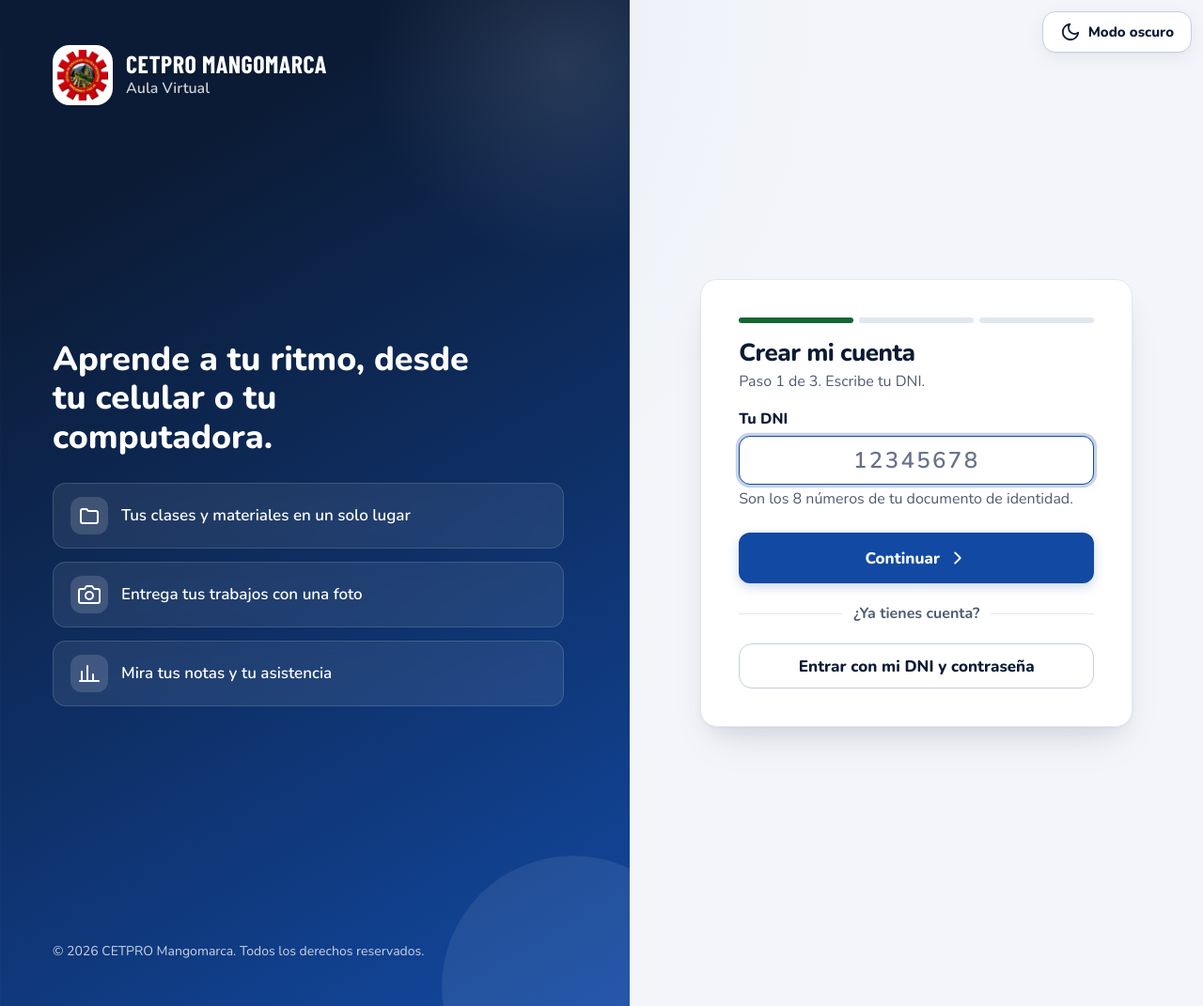
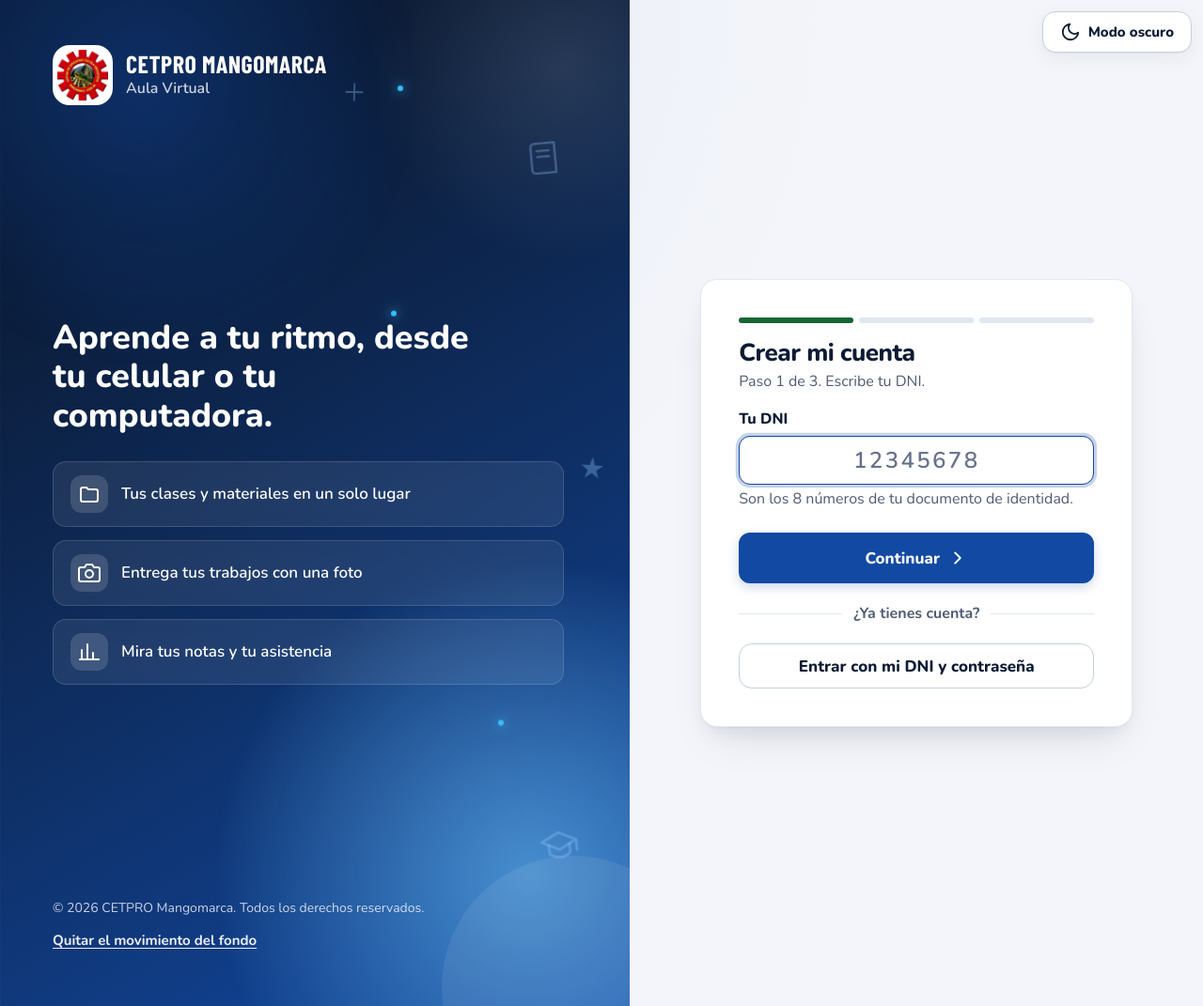
Before and after one commit to Mizunoms/AulaVirtualCetpro, a Django app: page /registro in a window 1280 px wide. Shown: the whole page at 94% size. Run offline with Django 5.2, Linux system fonts and the light colour scheme; data that the repository does not hold is empty; some web fonts are replaced.

Commit message:
feat: fondo vivo en la pantalla de entrada (luces, figuras flotantes y efecto del ratón)
Adaptado de una segunda propuesta de diseño. Solo en pantalla ancha: dos luces que respiran,
figuras (libro, birrete, estrella, cruz) y puntos que flotan, y un efecto de profundidad con el
ratón. Las tres ventajas entran una tras otra y se iluminan al pasar el ratón.

Cambios respecto de la propuesta:
- El efecto del ratón funcionaba mal (la animación de flotar pisaba el movimiento): ahora cada
  figura va en una capa que mueve el ratón y por dentro flota sola.
- Se detiene con «Reducir animaciones», con el aviso del aparato de menos movimiento y con un
  botón nuevo «Quitar el movimiento del fondo» (se recuerda); con alto contraste se esconde.
- Sin desenfoque pesado y solo transform/opacity, para computadoras viejas. En celular no se carga.
- No se copió el brillo del botón que se repetía sin parar, ni el logo de libro (queda el del CETPRO).

Co-Authored-By: Claude Sonnet 5.5 <noreply@anthropic.com>

```diff
--- a/static/css/app.css
+++ b/static/css/app.css
@@ -1436,3 +1436,63 @@ body.sin-animacion .confeti { display: none !important; }
 
 /* Alto contraste: las tarjetas translúcidas pasan a bordes fuertes */
 body.alto-contraste .publica-lado .puntos li { background: #000; border-color: #fff; -webkit-backdrop-filter: none; backdrop-filter: none; }
+
+/* ===== Entrada: fondo vivo (luces que respiran, figuras que flotan, efecto del ratón) =====
+   Solo en pantalla ancha. Solo se mueven transform y opacity. Se detiene con «Reducir animaciones», con el aviso del aparato de
+   menos movimiento, con el botón «Quitar el movimiento del fondo» (se recuerda) y se esconde con alto contraste. */
+@keyframes luz-viva { from { transform: scale(.9) translate(0, 0); opacity: .6; } to { transform: scale(1.15) translate(30px, -20px); opacity: .95; } }
+@keyframes flotar { 0% { transform: translateY(0) rotate(0); } 50% { transform: translateY(-16px) rotate(8deg); } 100% { transform: translateY(12px) rotate(-6deg); } }
+
+.fondo-vivo, .fondo-pausa { display: none; }
+@media (min-width: 992px) {
+  .fondo-vivo { display: block; position: absolute; inset: 0; z-index: 0; overflow: hidden; pointer-events: none; }
+  /* El ratón mueve la capa (--px y --py van de -0.5 a 0.5); la figura de adentro flota por su cuenta */
+  .fondo-capa {
+    position: absolute; will-change: transform; transition: transform .35s ease-out;
+    transform: translate3d(calc(var(--px, 0) * var(--prof, 20) * 1px), calc(var(--py, 0) * var(--prof, 20) * 1px), 0);
+  }
+  .luz { display: block; border-radius: 50%; animation: luz-viva 11s ease-in-out infinite alternate; will-change: transform, opacity; }
+  .capa-luz-1 { top: -170px; left: -150px; }
+  .capa-luz-2 { right: -170px; bottom: -190px; }
+  .luz-1 { width: 560px; height: 560px; background: radial-gradient(circle, rgba(37, 99, 235, .5) 0%, rgba(37, 99, 235, .18) 45%, transparent 70%); background: radial-gradient(circle, color-mix(in srgb, var(--azul) 55%, transparent) 0%, color-mix(in srgb, var(--azul) 20%, transparent) 45%, transparent 70%); }
+  .luz-2 { width: 620px; height: 620px; animation-duration: 14s; animation-delay: -5s; background: radial-gradient(circle, rgba(56, 189, 248, .32) 0%, rgba(56, 189, 248, .12) 45%, transparent 70%); background: radial-gradient(circle, color-mix(in srgb, var(--azul) 45%, #7dd3fc) 0%, transparent 68%); opacity: .5; }
+  .figura { display: block; color: rgba(147, 197, 253, .34); animation: flotar 8s ease-in-out infinite alternate; will-change: transform; }
+  .fig-1 { top: 13%; right: 11%; }
+  .fig-2 { bottom: 15%; right: 8%; }
+  .fig-3 { top: 46%; right: 4%; }
+  .fig-4 { top: 8%; left: 54%; }
+  .fig-1 .figura { animation-duration: 7s; animation-delay: -1s; }
+  .fig-2 .figura { animation-duration: 9s; animation-delay: -3s; }
+  .fig-3 .figura { animation-duration: 6.5s; animation-delay: -2s; }
+  .fig-4 .figura { animation-duration: 10s; animation-delay: -6s; }
+  .punto { display: block; width: 6px; height: 6px; border-radius: 50%; background: #38bdf8; box-shadow: 0 0 12px #38bdf8; animation: flotar 6s ease-in-out infinite alternate; }
+  .punto-1 { top: 30%; left: 62%; }
+  .punto-2 { bottom: 28%; right: 20%; }
+  .punto-3 { top: 10%; right: 36%; }
+  .punto-2 .punto { animation-duration: 7.5s; animation-delay: -2.5s; }
+  .punto-3 .punto { animation-duration: 5s; animation-delay: -1s; }
+  .fondo-quieto .luz, .fondo-quieto .figura, .fondo-quieto .punto { animation-play-state: paused; }
+
+  /* Pie de la columna de la marca: derechos y botón para quitar el movimiento */
+  .publica-base { display: flex; flex-direction: column; align-items: flex-start; gap: .125rem; }
+  .fondo-pausa {
+    display: inline-flex; align-items: center; min-height: 44px; padding: 0 .25rem; margin-left: -.25rem; border: 0; border-radius: 8px;
+    background: none; color: rgba(255, 255, 255, .92); font: inherit; font-size: .9375rem; font-weight: 700; text-decoration: underline; text-underline-offset: 3px; cursor: pointer;
+  }
+  .fondo-pausa:hover { color: #fff; }
+
+  /* Las tres ventajas: entran una tras otra y, al pasar el ratón, se iluminan y el ícono gira */
+  .publica-lado .puntos li {
+    transition: background-color .3s ease, border-color .3s ease, transform .35s cubic-bezier(.16, 1, .3, 1), box-shadow .3s ease;
+    animation: aparecer .7s ease backwards;
+  }
+  .publica-lado .puntos li:nth-child(1) { animation-delay: .15s; }
+  .publica-lado .puntos li:nth-child(2) { animation-delay: .25s; }
+  .publica-lado .puntos li:nth-child(3) { animation-delay: .35s; }
+  .publica-lado .puntos li:hover { background: rgba(255, 255, 255, .14); border-color: rgba(125, 190, 255, .65); transform: translateX(8px); box-shadow: 0 14px 28px -10px rgba(0, 0, 0, .45), 0 0 18px rgba(56, 189, 248, .22); }
+  .publica-lado .puntos .icono { transition: transform .4s ease, background-color .3s ease, color .3s ease; }
+  .publica-lado .puntos li:hover .icono { transform: scale(1.12) rotate(8deg); background: #38bdf8; color: #050d1f; }
+}
+@media (min-width: 992px) and (prefers-reduced-motion: reduce) { .fondo-pausa { display: none; } }
+body.sin-animacion .fondo-pausa, body.alto-contraste .fondo-pausa, body.alto-contraste .fondo-vivo { display: none; }
+body.alto-contraste .publica-lado .puntos li:hover { background: #000; box-shadow: none; }
--- a/static/js/app.js
+++ b/static/js/app.js
@@ -700,6 +700,49 @@
     }
   } catch (e) { /* sin almacenamiento del navegador: no pasa nada */ }
 
+  // Fondo vivo de la entrada: las luces y figuras se mueven un poco al mover el ratón (solo con ratón y pantalla ancha).
+  // «Quitar el movimiento del fondo» lo detiene y se recuerda en este aparato.
+  var lado = document.querySelector('.publica-lado');
+  var fondo = lado && lado.querySelector('.fondo-vivo');
+  if (fondo) {
+    var pausa = lado.querySelector('[data-fondo-pausa]');
+    var quieto = false;
+    try { quieto = localStorage.getItem('fondo-quieto') === '1'; } catch (e) { /* sin almacenamiento */ }
+    var centrarFondo = function () { fondo.style.setProperty('--px', 0); fondo.style.setProperty('--py', 0); };
+    var ponerQuieto = function (valor) {
+      quieto = valor;
+      lado.classList.toggle('fondo-quieto', valor);
+      if (valor) { centrarFondo(); }
+      if (pausa) { pausa.textContent = valor ? 'Poner el movimiento del fondo' : 'Quitar el movimiento del fondo'; }
+    };
+    ponerQuieto(quieto);
+    if (pausa) {
+      pausa.addEventListener('click', function () {
+        ponerQuieto(!quieto);
+        try { localStorage.setItem('fondo-quieto', quieto ? '1' : '0'); } catch (e) { /* vale solo en esta visita */ }
+      });
+    }
+    if (window.matchMedia && window.matchMedia('(hover: hover) and (pointer: fine) and (min-width: 992px)').matches) {
+      var cuadro = 0;
+      var px = 0;
+      var py = 0;
+      lado.addEventListener('pointermove', function (ev) {
+        if (quieto || sinMovimiento() || ev.pointerType === 'touch') { return; }
+        var caja = lado.getBoundingClientRect();
+        px = (ev.clientX - caja.left) / caja.width - 0.5;
+        py = (ev.clientY - caja.top) / caja.height - 0.5;
+        if (!cuadro) {
+          cuadro = window.requestAnimationFrame(function () {
+            cuadro = 0;
+            fondo.style.setProperty('--px', px.toFixed(3));
+            fondo.style.setProperty('--py', py.toFixed(3));
+          });
+        }
+      });
+      lado.addEventListener('pointerleave', centrarFondo);
+    }
+  }
+
   // Al enviar fotos o archivos el botón muestra «Enviando…» y un segundo toque no la manda dos veces.
   var restablecerBoton = function (form) {
     var boton = form.querySelector('.btn.ocupado');
--- a/templates/layouts/publico.html
+++ b/templates/layouts/publico.html
@@ -18,6 +18,7 @@
 <div class="tema-esquina">{% boton_tema 'btn btn-borde' %}</div>
 <div class="publica">
   <div class="publica-lado{% if fondo_login_url %} con-foto{% endif %}" {% if fondo_login_url %}style="--foto:url('{{ fondo_login_url }}')"{% endif %}>
+    {% include "partials/fondo_vivo.html" %}
     <div class="publica-marca">
       <img src="{{ logo_url }}" alt="Logo {{ aj.centro_nombre }}">
       <div><b>{{ aj.centro_nombre }}</b><span>{{ aj.aula_nombre }}</span></div>
@@ -30,7 +31,10 @@
         <li>{% icono 'notas' %} Mira tus notas y tu asistencia</li>
       </ul>
     </div>
-    <p class="publica-pie">© {% now "Y" %} {{ aj.centro_nombre }}. Todos los derechos reservados.</p>
+    <div class="publica-base">
+      <p class="publica-pie">© {% now "Y" %} {{ aj.centro_nombre }}. Todos los derechos reservados.</p>
+      <button type="button" class="fondo-pausa" data-fondo-pausa>Quitar el movimiento del fondo</button>
+    </div>
   </div>
 
   <main class="publica-caja">
--- /dev/null
+++ b/templates/partials/fondo_vivo.html
@@ -0,0 +1,27 @@
+{% comment %}
+  Fondo vivo de la pantalla de entrada (solo en pantalla ancha): dos luces que respiran y unas figuras que flotan.
+  Es solo adorno: aria-hidden y sin foco. Con el ratón se mueven un poco (app.js, --px y --py); cada figura va dentro de una
+  «capa» porque el movimiento del ratón y el de flotar no pueden ir en el mismo elemento (uno pisaría al otro).
+  En celular, con «Reducir animaciones», con movimiento reducido del aparato y con alto contraste no se mueve o no se ve.
+{% endcomment %}
+<div class="fondo-vivo" aria-hidden="true">
+  <div class="fondo-capa capa-luz-1" style="--prof: -26"><span class="luz luz-1"></span></div>
+  <div class="fondo-capa capa-luz-2" style="--prof: 34"><span class="luz luz-2"></span></div>
+
+  <div class="fondo-capa fig-1" style="--prof: 42">
+    <svg class="figura" width="38" height="38" viewBox="0 0 24 24" fill="none" stroke="currentColor" stroke-width="1.5" stroke-linecap="round" stroke-linejoin="round"><path d="M4 19.5v-15A2.5 2.5 0 0 1 6.5 2H20v20H6.5a2.5 2.5 0 0 1-2.5-2.5Z"/><path d="M8 7h8M8 11h8"/></svg>
+  </div>
+  <div class="fondo-capa fig-2" style="--prof: -32">
+    <svg class="figura" width="44" height="44" viewBox="0 0 24 24" fill="none" stroke="currentColor" stroke-width="1.5" stroke-linecap="round" stroke-linejoin="round"><path d="M22 10v6M2 10l10-5 10 5-10 5z"/><path d="M6 12v5c3 3 9 3 12 0v-5"/></svg>
+  </div>
+  <div class="fondo-capa fig-3" style="--prof: 22">
+    <svg class="figura" width="28" height="28" viewBox="0 0 24 24" fill="currentColor"><path d="M12 2l2.4 7.4H22l-6 4.6 2.3 7.2-6.3-4.6-6.3 4.6 2.3-7.2-6-4.6h7.6z"/></svg>
+  </div>
+  <div class="fondo-capa fig-4" style="--prof: -20">
+    <svg class="figura" width="30" height="30" viewBox="0 0 24 24" fill="none" stroke="currentColor" stroke-width="1.5" stroke-linecap="round"><path d="M12 5v14M5 12h14"/></svg>
+  </div>
+
+  <div class="fondo-capa punto-1" style="--prof: 16"><span class="punto"></span></div>
+  <div class="fondo-capa punto-2" style="--prof: -22"><span class="punto"></span></div>
+  <div class="fondo-capa punto-3" style="--prof: 30"><span class="punto"></span></div>
+</div>
```
Also changed, not shown: tests/test_animaciones.py (+51 -0 lines).
